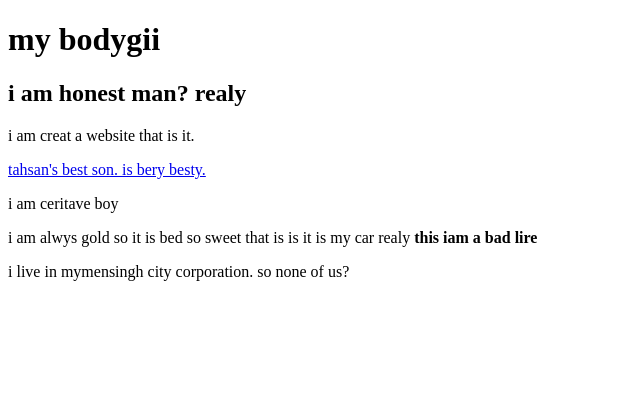
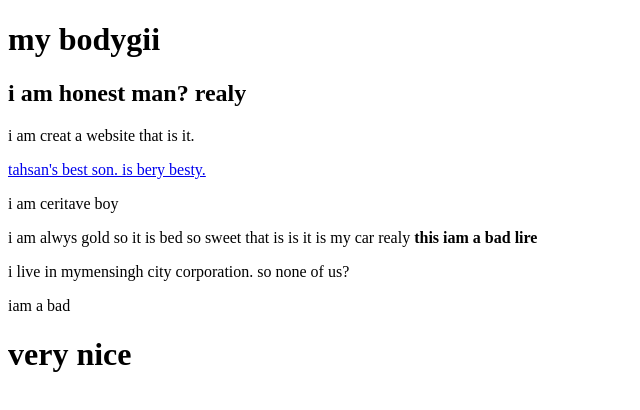
Before and after one commit to nihalncm/my-website, a plain HTML site: page index.html in a window 1280 px wide. Shown: the whole page, without its empty margins (0-640 px from the left). Drawn offline with Linux system fonts and the light colour scheme.

Commit message:
learned github

```diff
--- a/index.html
+++ b/index.html
@@ -12,5 +12,6 @@
     <a href="https://www.youtube.com/watch?v=5fRB5HQ1XPw">tahsan's best son. is bery besty.</a>
     <p>i am ceritave boy</p>i am alwys gold so it is bed so sweet that is is it is my car realy <b>this iam a bad lire</b>
     <p>i live in mymensingh city corporation. so none of us?</p>
+    <p>iam a bad </p><h1>very nice</h1>
 </body>
 </html>
```
